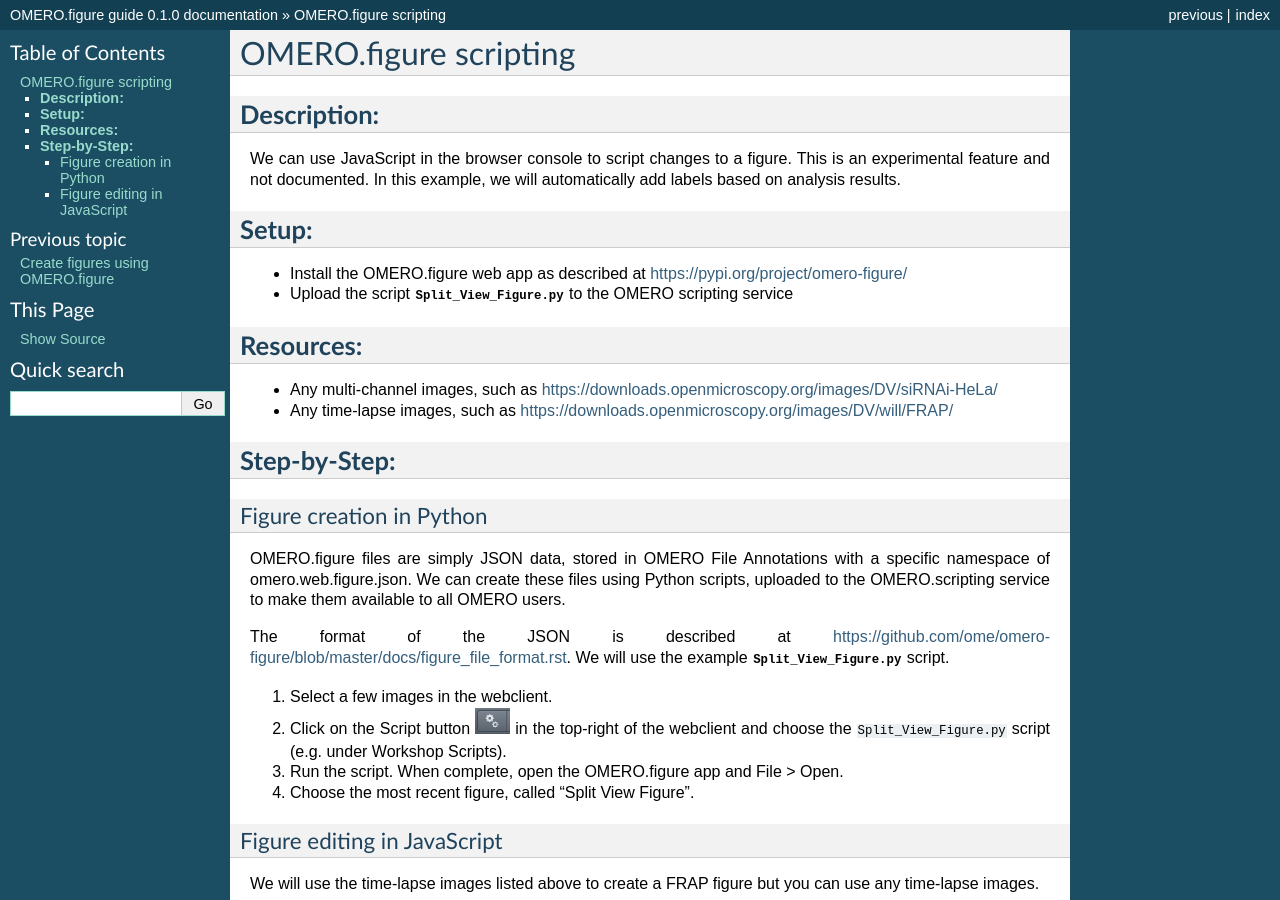
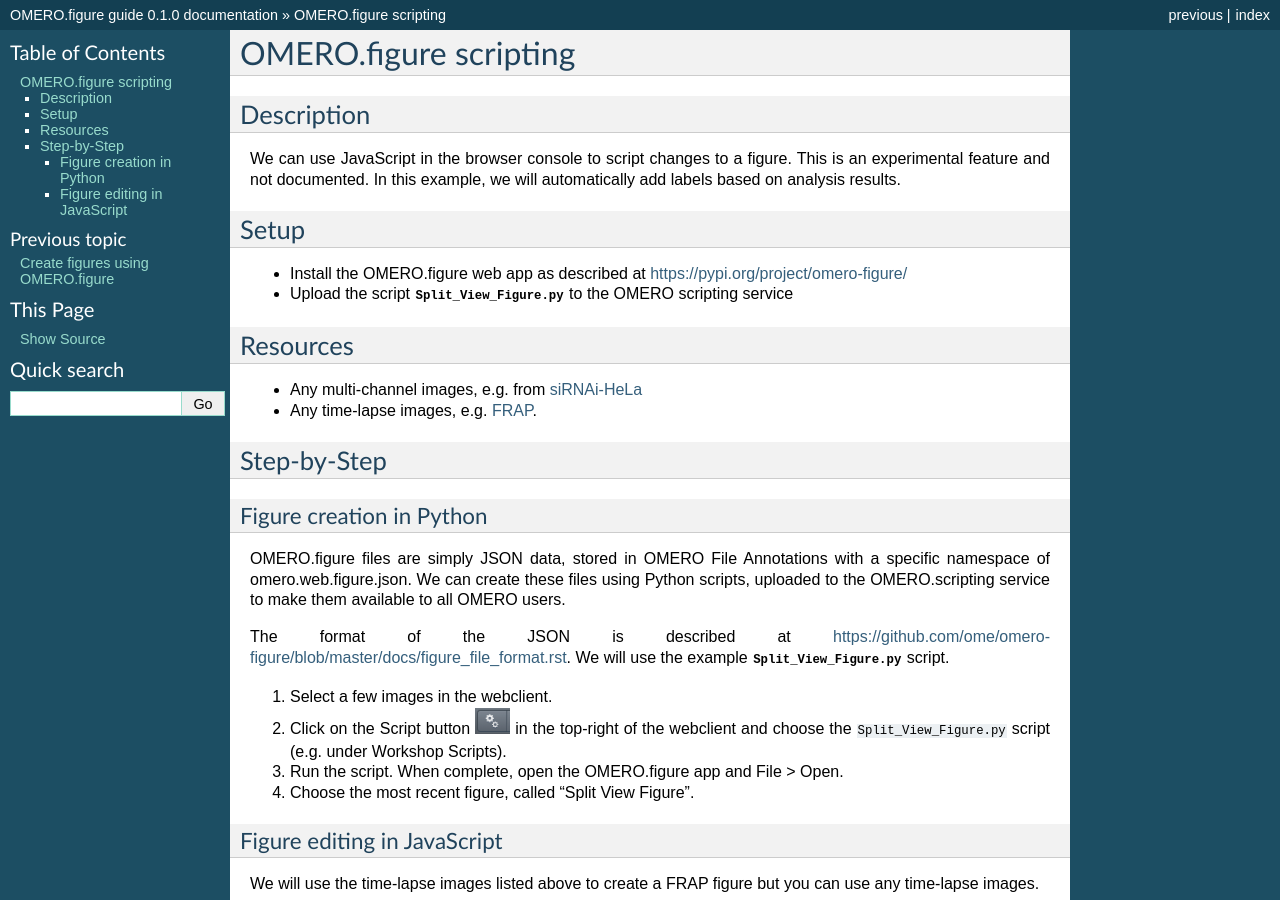
Before and after one commit to ome/omero-guide-figure, a Sphinx documentation site: the page built from docs/omero_figure_scripting.rst, in a window 1280 px wide and 900 px high. Built offline with Sphinx 7.4.7, drawn with Linux system fonts in a browser that asks for light colours; some of the changed text lies outside the part shown.

Commit message:
fix layout

```diff
--- a/docs/omero_figure_scripting.rst
+++ b/docs/omero_figure_scripting.rst
@@ -1,27 +1,27 @@
 OMERO.figure scripting
 ======================
 
-**Description:**
-----------------
+Description
+-----------
 
 We can use JavaScript in the browser console to script changes to a
 figure. This is an experimental feature and not documented.
 In this example, we will automatically add labels based on analysis results.
 
-**Setup:**
-----------
+Setup
+-----
 
 -  Install the OMERO.figure web app as described at https://pypi.org/project/omero-figure/
 -  Upload the script :download:`Split_View_Figure.py <../scripts/Split_View_Figure.py>` to the OMERO scripting service
 
-**Resources:**
---------------
+Resources
+---------
 
--  Any multi-channel images, such as https://downloads.openmicroscopy.org/images/DV/siRNAi-HeLa/
--  Any time-lapse images, such as https://downloads.openmicroscopy.org/images/DV/will/FRAP/
+-  Any multi-channel images, e.g. from `siRNAi-HeLa <https://downloads.openmicroscopy.org/images/DV/siRNAi-HeLa/>`__
+-  Any time-lapse images, e.g. `FRAP <https://downloads.openmicroscopy.org/images/DV/will/FRAP/>`__.
 
-**Step-by-Step:**
------------------
+Step-by-Step
+------------
 
 Figure creation in Python
 ~~~~~~~~~~~~~~~~~~~~~~~~~
@@ -109,7 +109,7 @@
 
 #.  The labels should be added. Note that you can undo and redo these changes in the UI as normal.
 
-#.  Try out other examples in https://github.com/ome/training-scripts/tree/v0.6.0/practical/javascript
+#.  Try out other examples from the *scripts* directory.
 
 
 .. |script_icon| image:: images/scripts_icon.png
```
Also changed, not shown: docs/omero_figure.rst (+14 -14 lines).
